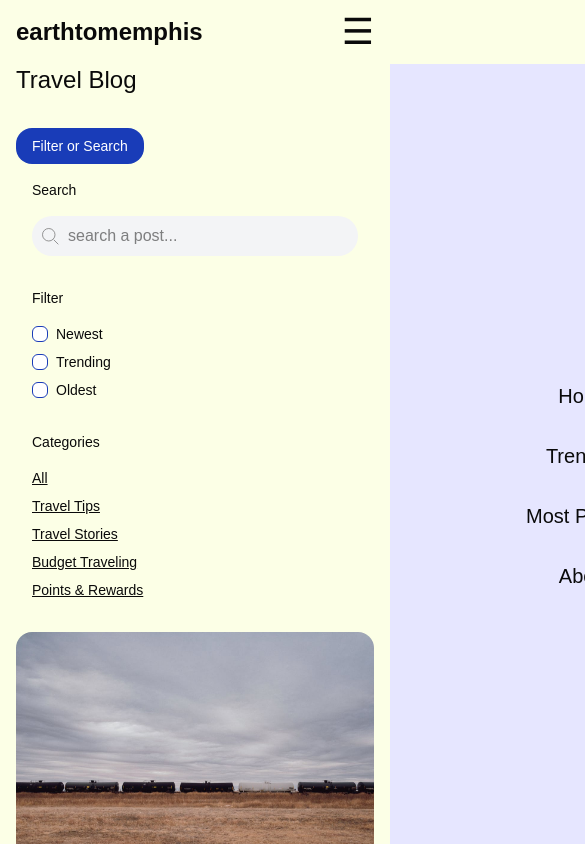
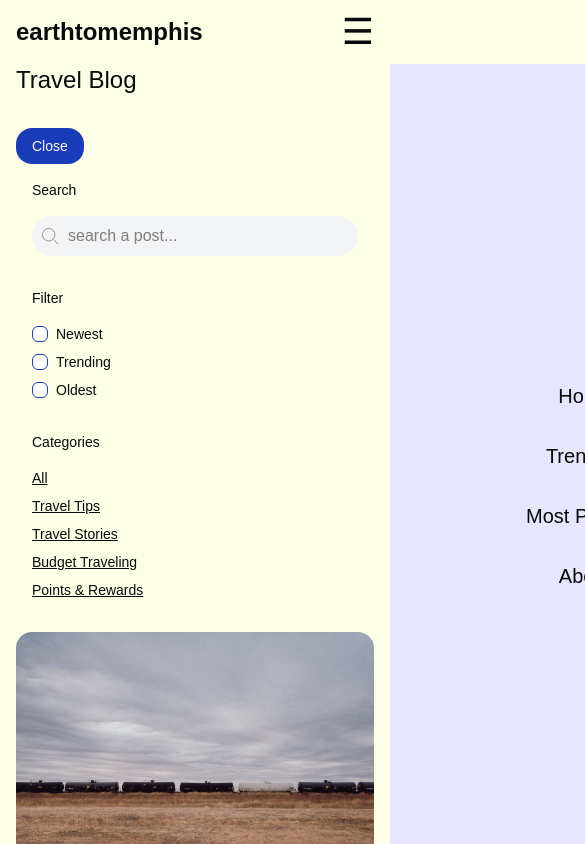
Before and after one commit to earthtomemphis/earthtomemphisTheBlog, a Next.js app in the folder nextclient/: page /posts/list in a window 390 px wide. Both pictures are taken after a click on the button "Filter or Search". Shown: the top 844 px of the page, 585 px wide, since content can reach past the window. Built offline with nearby package versions, Linux system fonts and the light colour scheme; no server answers.

Commit message:
updated post list page

```diff
--- a/nextclient/app/components/PostListItem.tsx
+++ b/nextclient/app/components/PostListItem.tsx
@@ -15,7 +15,7 @@ const PostListItem = () => {
 				/>
 			</div>
 			{/* details */}
-			<div className="flex flex-1 w-max flex-col gap-2 mt-2 md:w-1/2 xl:w-2/3">
+			<div className="flex  flex-col gap-2 mt-2 md:w-1/2 xl:w-2/3">
 				<Link href="/test" className="text-2xl font-semibold">
 					Lorem ipsum dolor sit amet consectetur adipisicing elit.
 				</Link>
--- a/nextclient/app/posts/list/page.tsx
+++ b/nextclient/app/posts/list/page.tsx
@@ -1,19 +1,26 @@
+'use client';
 import PaginationComp from '@/app/components/PaginationComp';
 import PostList from '@/app/components/PostList';
 import SideMenu from '@/app/components/SideMenu';
+import { useState } from 'react';
 
 const PostListPage = () => {
+	const [open, setOpen] = useState<boolean>(false);
+
 	return (
 		<div>
 			<h1 className="mb-8 text-2xl">Travel Blog</h1>
-			<button className="bg-blue-800 text-sm text-white px-4 py-2 rounded-2xl mb-4 md:hidden">
-				Filter or Search
+			<button
+				onClick={() => setOpen((prev) => !prev)}
+				className="bg-blue-800 text-sm text-white px-4 py-2 rounded-2xl mb-4 xl:hidden"
+			>
+				{open ? 'Close' : 'Filter or Search'}
 			</button>
-			<div className="flex flex-col-reverse gap-8 lg:flex-row">
+			<div className="flex flex-col-reverse gap-8 xl:flex-row">
 				<div>
 					<PostList />
 				</div>
-				<div>
+				<div className={`${open ? 'block' : 'hidden'} xl:block`}>
 					<SideMenu />
 				</div>
 			</div>
```
